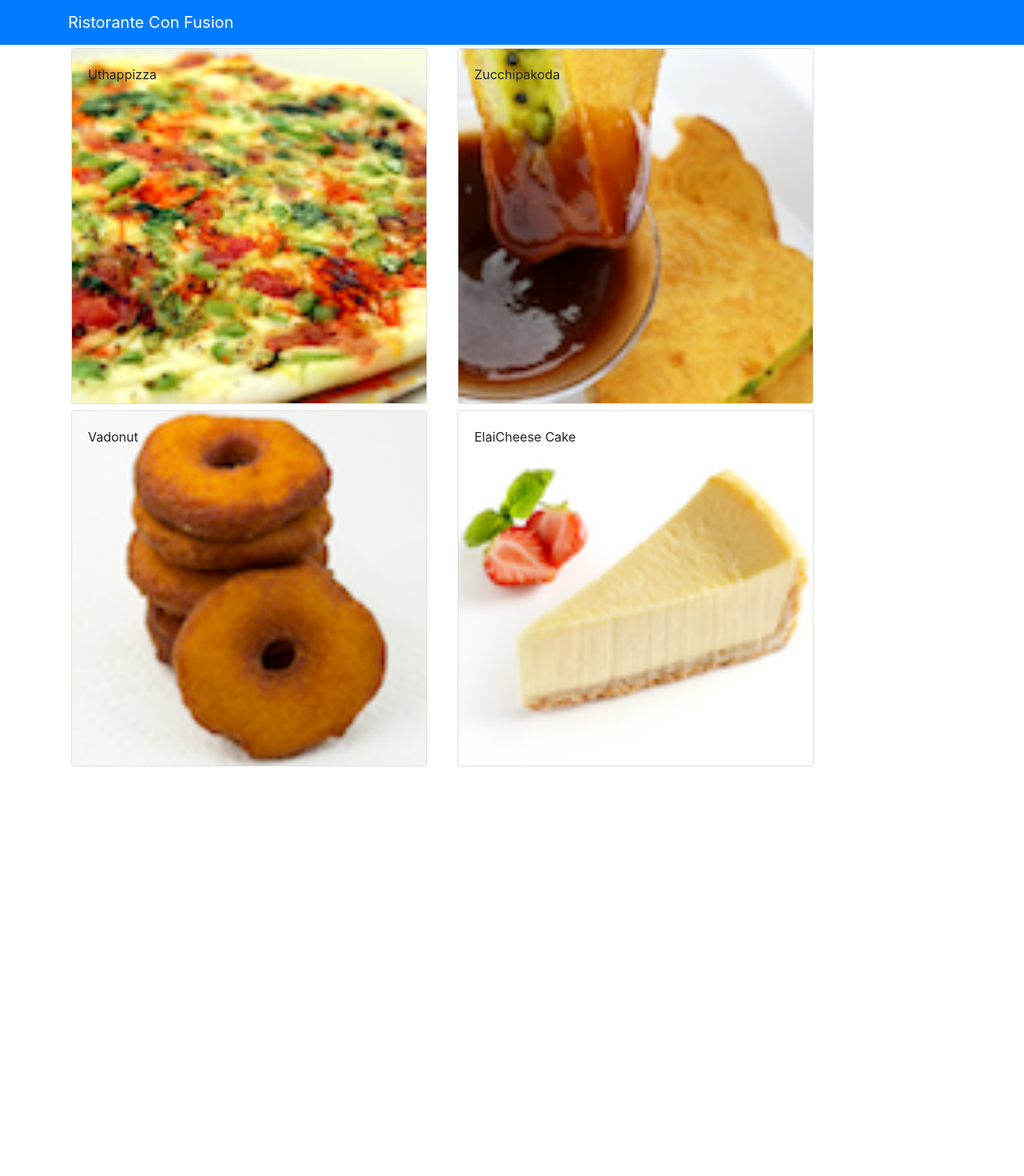
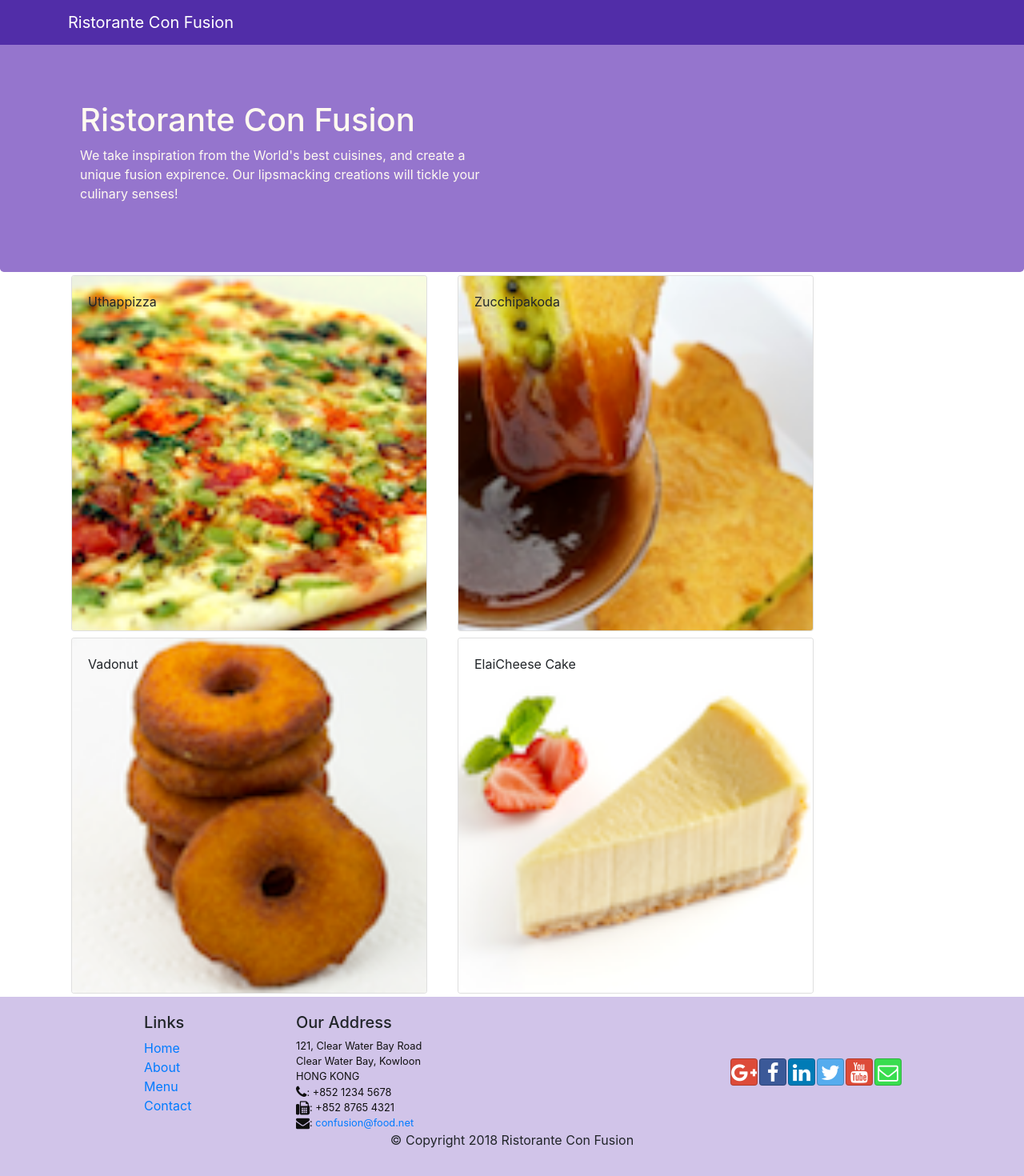
Before and after one commit to iabhitech/iHunger, a React (Create React App) app: page /contactus in a window 1280 px wide. Shown: the top 1470 px of the page at 80% size. Before the commit the page ends 962 px from the top, so only its background shows below. Built offline with nearby package versions, Linux system fonts and the light colour scheme.

Commit message:
Header and Footer

```diff
--- a/package.json
+++ b/package.json
@@ -7,6 +7,8 @@
     "@testing-library/react": "^11.1.0",
     "@testing-library/user-event": "^12.1.10",
     "bootstrap": "~4.0.0",
+    "bootstrap-social": "5.1.1",
+    "font-awesome": "4.7.0",
     "react": "^17.0.2",
     "react-dom": "^17.0.2",
     "react-scripts": "4.0.3",
--- a/src/App.css
+++ b/src/App.css
@@ -0,0 +1,43 @@
+.row-header {
+  margin: 0px auto;
+  padding: 0px auto;
+}
+
+.row-content {
+  margin: 0px auto;
+  padding: 50px 0px 50px 0px;
+  border-bottom: 1px ridge;
+  min-height: 400px;
+}
+
+.footer {
+  background-color: #d1c4e9;
+  margin: 0px auto;
+  padding: 20px 0px 20px 0px;
+}
+.jumbotron {
+  border-top-left-radius: 0px;
+  border-top-right-radius: 0px;
+  padding: 70px 30px 70px 30px;
+  margin: 0px auto;
+  background: #9575cd;
+  color: floralwhite;
+}
+
+address {
+  font-size: 80%;
+  margin: 0px;
+  color: #0f0f0f;
+}
+
+.navbar-dark {
+  background-color: #512da8;
+}
+.btn-social-icon {
+  margin: 1px;
+}
+.btn-email {
+  color: #fff;
+  background-color: #39dd4f;
+  border-color: rgba(0, 0, 0, 0.2);
+}
--- a/src/App.js
+++ b/src/App.js
@@ -1,5 +1,5 @@
 import Main from "./components/MainComponent";
-
+import "./App.css";
 const App = () => <Main />;
 
 export default App;
--- /dev/null
+++ b/src/components/FooterComponent.js
@@ -0,0 +1,74 @@
+import React from "react";
+
+function Footer(props) {
+  return (
+    <div className="footer">
+      <div className="container">
+        <div className="row justify-content-center">
+          <div className="col-4 offset-1 col-sm-2">
+            <h5>Links</h5>
+            <ul className="list-unstyled">
+              <li>
+                <a href="#">Home</a>
+              </li>
+              <li>
+                <a href="#">About</a>
+              </li>
+              <li>
+                <a href="#">Menu</a>
+              </li>
+              <li>
+                <a href="contactus.html">Contact</a>
+              </li>
+            </ul>
+          </div>
+          <div className="col-7 col-sm-5">
+            <h5>Our Address</h5>
+            <address>
+              121, Clear Water Bay Road
+              <br />
+              Clear Water Bay, Kowloon
+              <br />
+              HONG KONG
+              <br />
+              <i className="fa fa-phone fa-lg"></i>: +852 1234 5678
+              <br />
+              <i className="fa fa-fax fa-lg"></i>: +852 8765 4321
+              <br />
+              <i className="fa fa-envelope fa-lg"></i>: <a href="mailto:confusion@food.net">confusion@food.net</a>
+            </address>
+          </div>
+          <div className="col-12 col-sm-4 align-self-center">
+            <div className="text-center">
+              <a className="btn btn-social-icon btn-google" href="http://google.com/+">
+                <i className="fa fa-google-plus"></i>
+              </a>
+              <a className="btn btn-social-icon btn-facebook" href="http://www.facebook.com/profile.php?id=">
+                <i className="fa fa-facebook"></i>
+              </a>
+              <a className="btn btn-social-icon btn-linkedin" href="http://www.linkedin.com/in/">
+                <i className="fa fa-linkedin"></i>
+              </a>
+              <a className="btn btn-social-icon btn-twitter" href="http://twitter.com/">
+                <i className="fa fa-twitter"></i>
+              </a>
+              <a className="btn btn-social-icon btn-google" href="http://youtube.com/">
+                <i className="fa fa-youtube"></i>
+              </a>
+              <a className="btn btn-social-icon btn-email" href="mailto:">
+                <i className="fa fa-envelope-o"></i>
+              </a>
+            </div>
+          </div>
+        </div>
+        <div className="row justify-content-center">
+          <div className="col-auto">
+            <p>© Copyright 2018 Ristorante Con Fusion</p>
+          </div>
+        </div>
+      </div>
+    </div>
+  );
+}
+
+export default Footer;
--- /dev/null
+++ b/src/components/HeaderComponent.js
@@ -0,0 +1,32 @@
+import { Component } from "react";
+import { Jumbotron, Navbar, NavbarBrand } from "reactstrap";
+
+class Header extends Component {
+  render() {
+    return (
+      <>
+        <Navbar dark>
+          <div className="container">
+            <NavbarBrand link="/" tabIndex="1">
+              Ristorante Con Fusion
+            </NavbarBrand>
+          </div>
+        </Navbar>
+        <Jumbotron>
+          <div className="container">
+            <div className="row row-header">
+              <div className="col-12 col-sm-6">
+                <h1>Ristorante Con Fusion</h1>
+                <p>
+                  We take inspiration from the World's best cuisines, and create a unique fusion expirence. Our
+                  lipsmacking creations will tickle your culinary senses!
+                </p>
+              </div>
+            </div>
+          </div>
+        </Jumbotron>
+      </>
+    );
+  }
+}
+export default Header;
--- a/src/components/MainComponent.js
+++ b/src/components/MainComponent.js
@@ -1,8 +1,9 @@
 import { Component } from "react";
-import { Navbar, NavbarBrand } from "reactstrap";
 import Menu from "./MenuComponent";
 import { DISHES } from "../shared/dishes";
 import DishDetail from "./DishdetailComponent";
+import Header from "./HeaderComponent";
+import Footer from "./FooterComponent";
 
 class Main extends Component {
   constructor(props) {
@@ -20,15 +21,10 @@ class Main extends Component {
   render() {
     return (
       <div>
-        <Navbar dark color="primary">
-          <div className="container">
-            <NavbarBrand link="/" tabIndex="1">
-              Ristorante Con Fusion
-            </NavbarBrand>
-          </div>
-        </Navbar>
+        <Header />
         <Menu dishes={this.state.dishes} onClick={(dishId) => this.onDishSelect(dishId)} />
         <DishDetail dish={this.state.dishes.filter((dish) => dish.id === this.state.selectedDish)[0]} />
+        <Footer />
       </div>
     );
   }
--- a/src/index.js
+++ b/src/index.js
@@ -1,6 +1,8 @@
 import React from 'react';
 import ReactDOM from 'react-dom';
 import 'bootstrap/dist/css/bootstrap.min.css';
+import 'font-awesome/css/font-awesome.min.css';
+import 'bootstrap-social/bootstrap-social.css';
 import './index.css';
 import App from './App';
 import reportWebVitals from './reportWebVitals';
```
Also changed, not shown: 2 other files (tests, documents, lock files or other folders).
